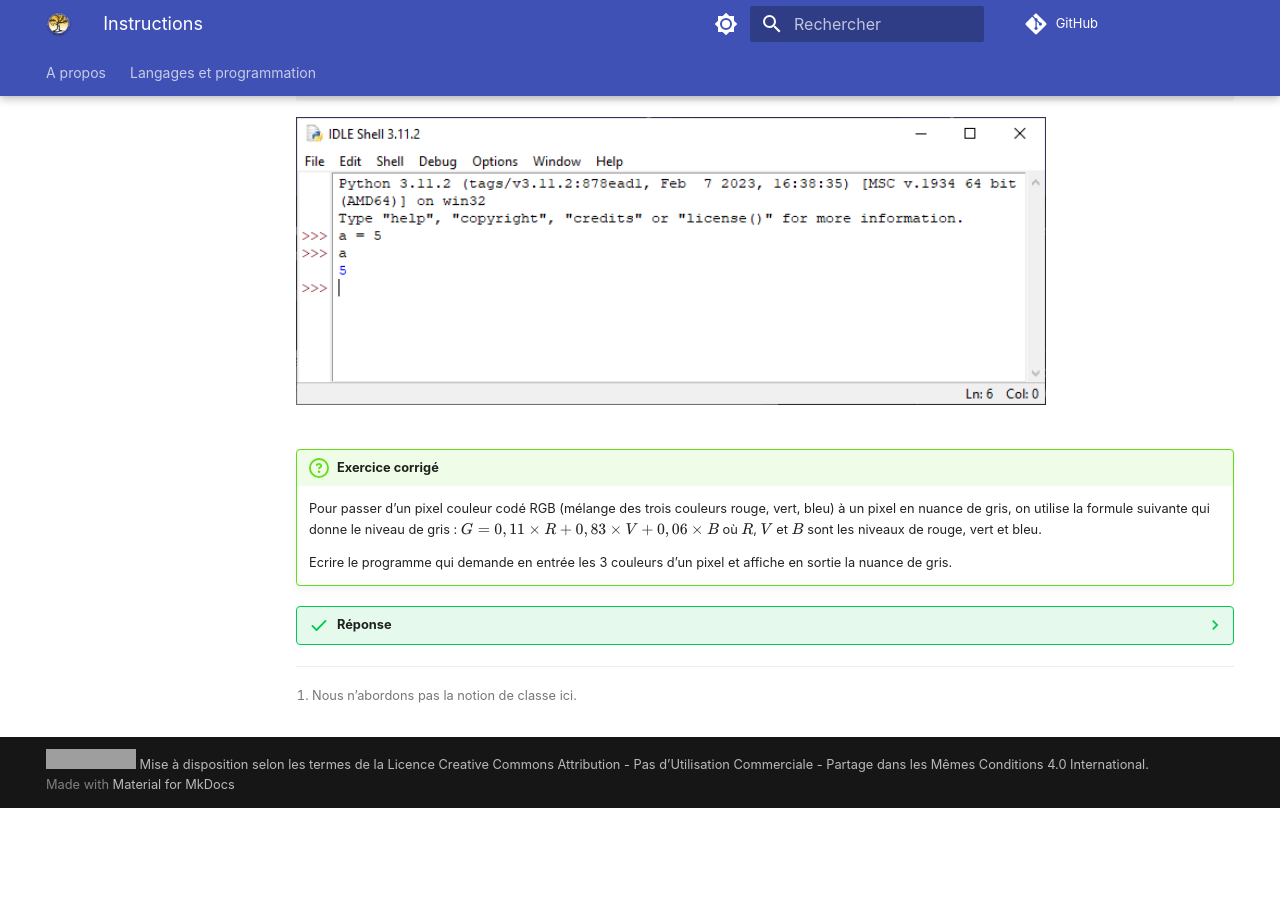
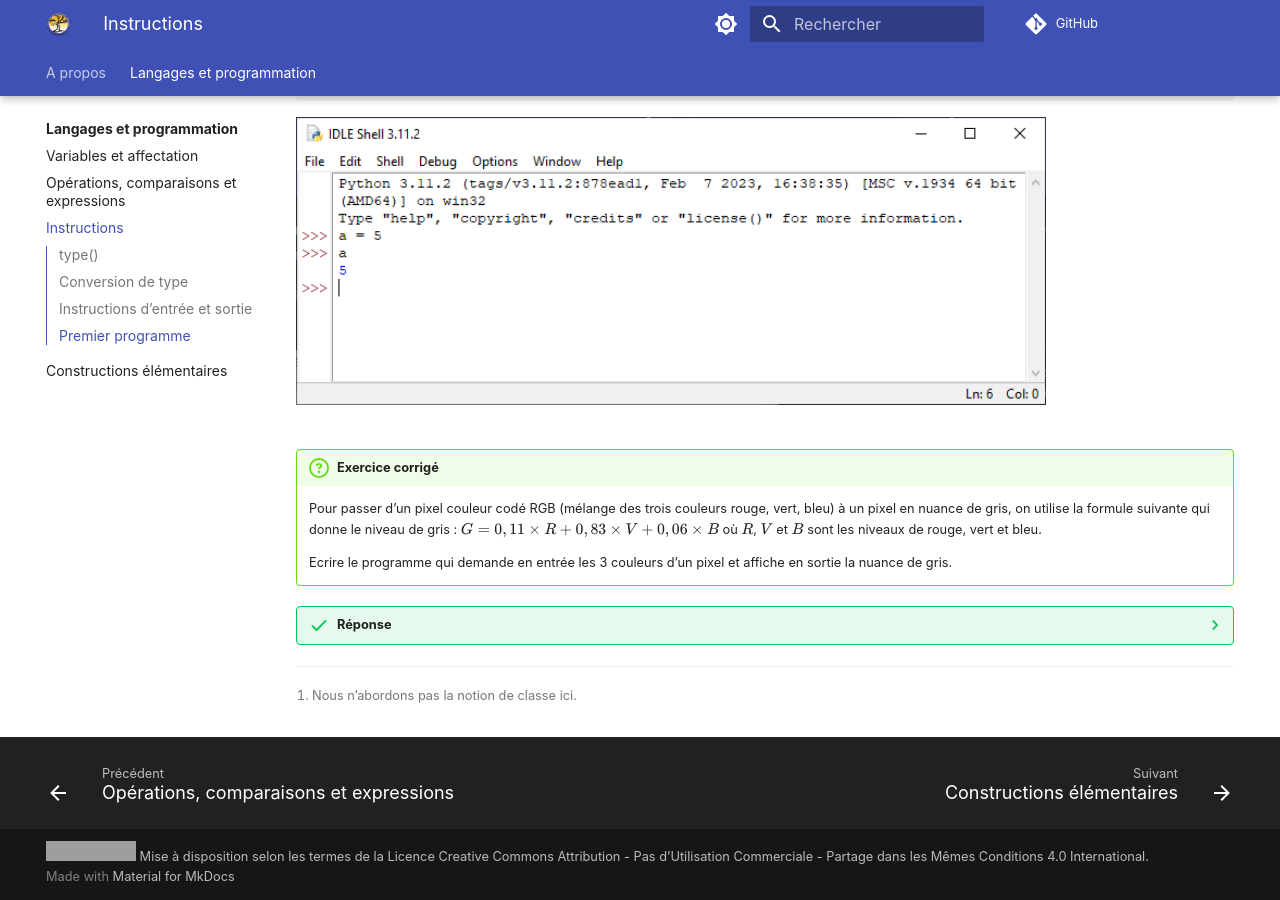
Before and after one commit to eipaca/NSI-1, an MkDocs documentation site: the page built from docs/langages-et-programmation/3-instructions.md, in a window 1280 px wide and 900 px high, scrolled down 4407 px. Built offline with MkDocs 1.6.1 and Material for MkDocs 9.7.7, drawn with Linux system fonts in a browser that asks for light colours; comment, search, counter and statistics services are not loaded; before the commit the page ends 5215 px from its top, so only the background shows below that; some of the changed lines change nothing that is shown; grey boxes are pictures that could not be loaded.

Commit message:
Update mkdocs.yml

```diff
--- a/mkdocs.yml
+++ b/mkdocs.yml
@@ -125,8 +125,8 @@ nav:
     - langages-et-programmation/index.md
     - Variables et affectation: langages-et-programmation/1-variables-affectation.md
     - Opérations, comparaisons et expressions: langages-et-programmation/2-operations-comparaisons-expressions.md
-  #  - Instructions: langages-et-programmation/3-instructions.md
-  #  - Constructions élémentaires: langages-et-programmation/4-constructions-elementaires.md
+    - Instructions: langages-et-programmation/3-instructions.md
+    - Constructions élémentaires: langages-et-programmation/4-constructions-elementaires.md
   #  - Appel de fonctions: langages-et-programmation/5-fonctions.md
   #  - Modules et bibliothèques: langages-et-programmation/6-modules-bibliotheques.md
   #  - Mise au point des programmes et gestion des bugs: langages-et-programmation/7-mise-au-point-gestion-bugs.md
```
